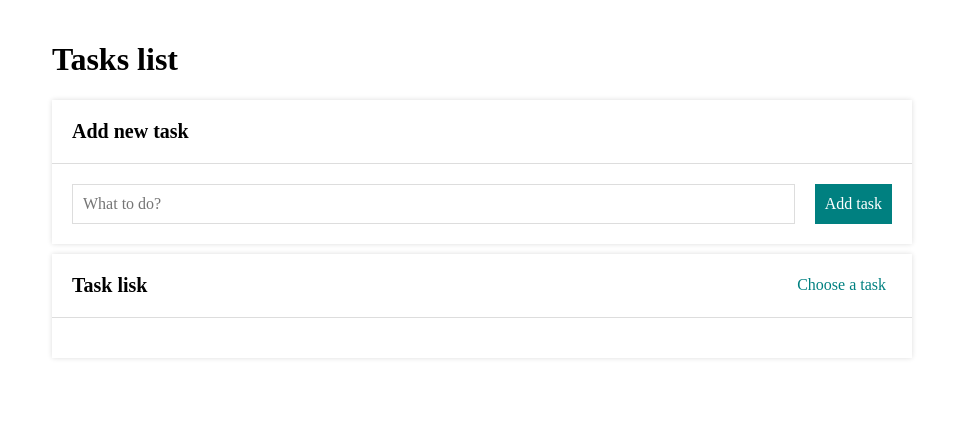
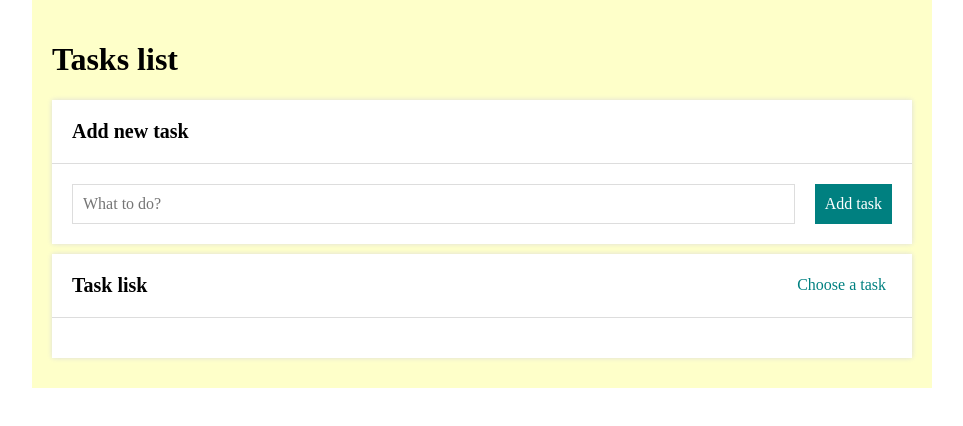
Before and after one commit to IhorDomnich/todo-list-react, a React (Create React App) app: page / in a window 1280 px wide. Shown: the top 426 px of the page, without its empty margins (158-1121 px from the left). Built offline with nearby package versions, Linux system fonts and the light colour scheme.

Commit message:
added bacgground-color

```diff
--- a/src/common/Container/styled.js
+++ b/src/common/Container/styled.js
@@ -4,4 +4,5 @@ export const Wrapper = styled.main`
     max-width: 900px;
     padding: 20px;
     margin: 0 auto;
+    background-color: ${({ theme }) => theme.color.beige};
 `;
```
